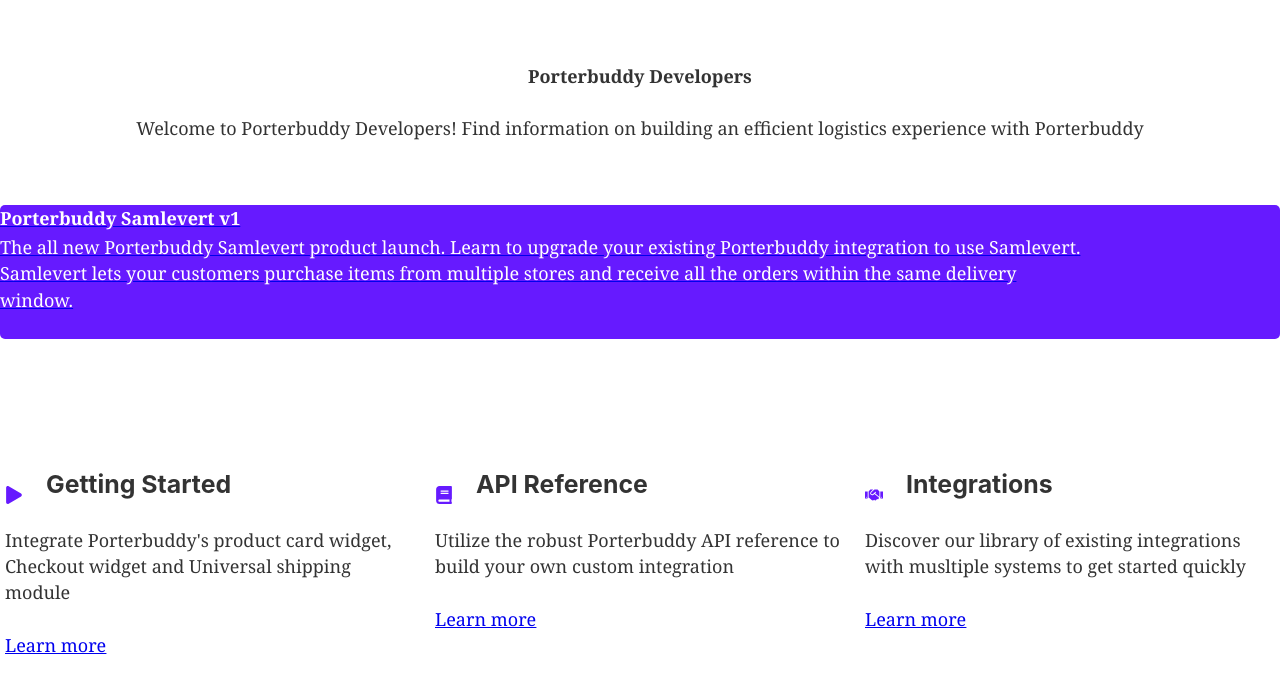
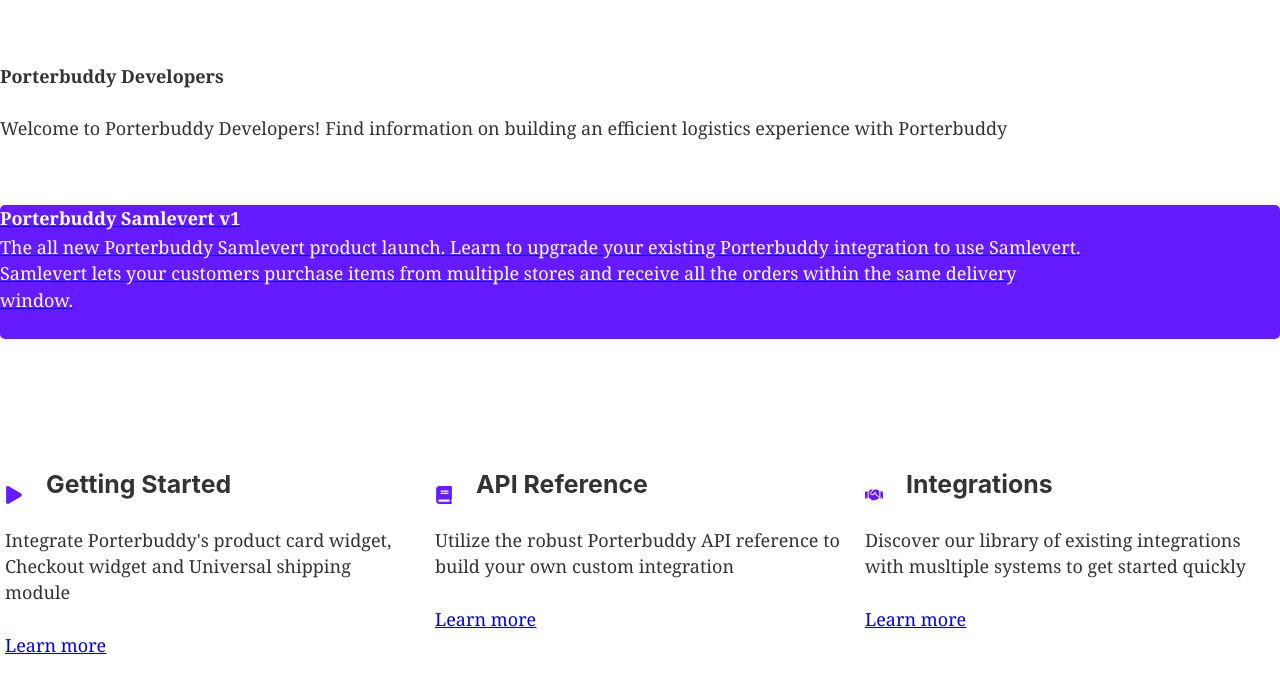
Before and after one commit to PorterAS/pb-docs-v2, a Gatsby site: page / in a window 1280 px wide. Shown: the part 55-750 px from the top of the page. Built offline with nearby package versions, Linux system fonts and the light colour scheme; Gatsby itself is replaced by a stand-in of ours; some packages are replaced by stand-ins of ours.

Commit message:
complete UI changes

```diff
--- a/src/pages/index.tsx
+++ b/src/pages/index.tsx
@@ -47,15 +47,13 @@
     <Layout>
       <SEO title="Home" />
       <Box mt={"5%"} mb={{ base: "15%", sm: "15%", md: "10%", lg: "10%" }}>
-        <Center>
           <Text
             fontSize={{ base: "3xl", sm: "3xl", md: "3xl", lg: "4xl" }}
             fontWeight={"600"}
           >
             Porterbuddy Developers
           </Text>
-        </Center>
-        <Text textAlign="center">
+        <Text textAlign="left">
           Welcome to Porterbuddy Developers! Find information on building an
           efficient logistics experience with Porterbuddy
         </Text>
```
